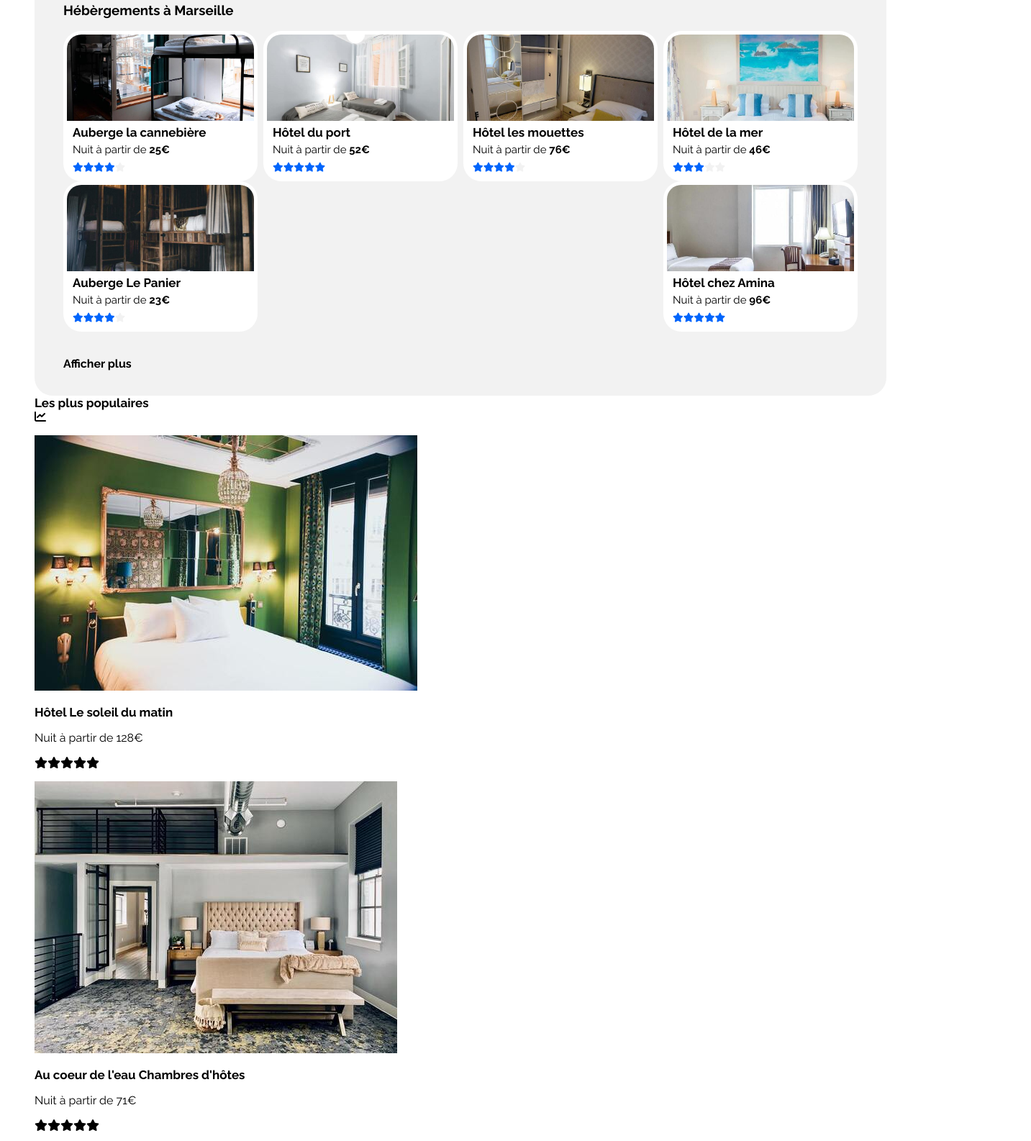
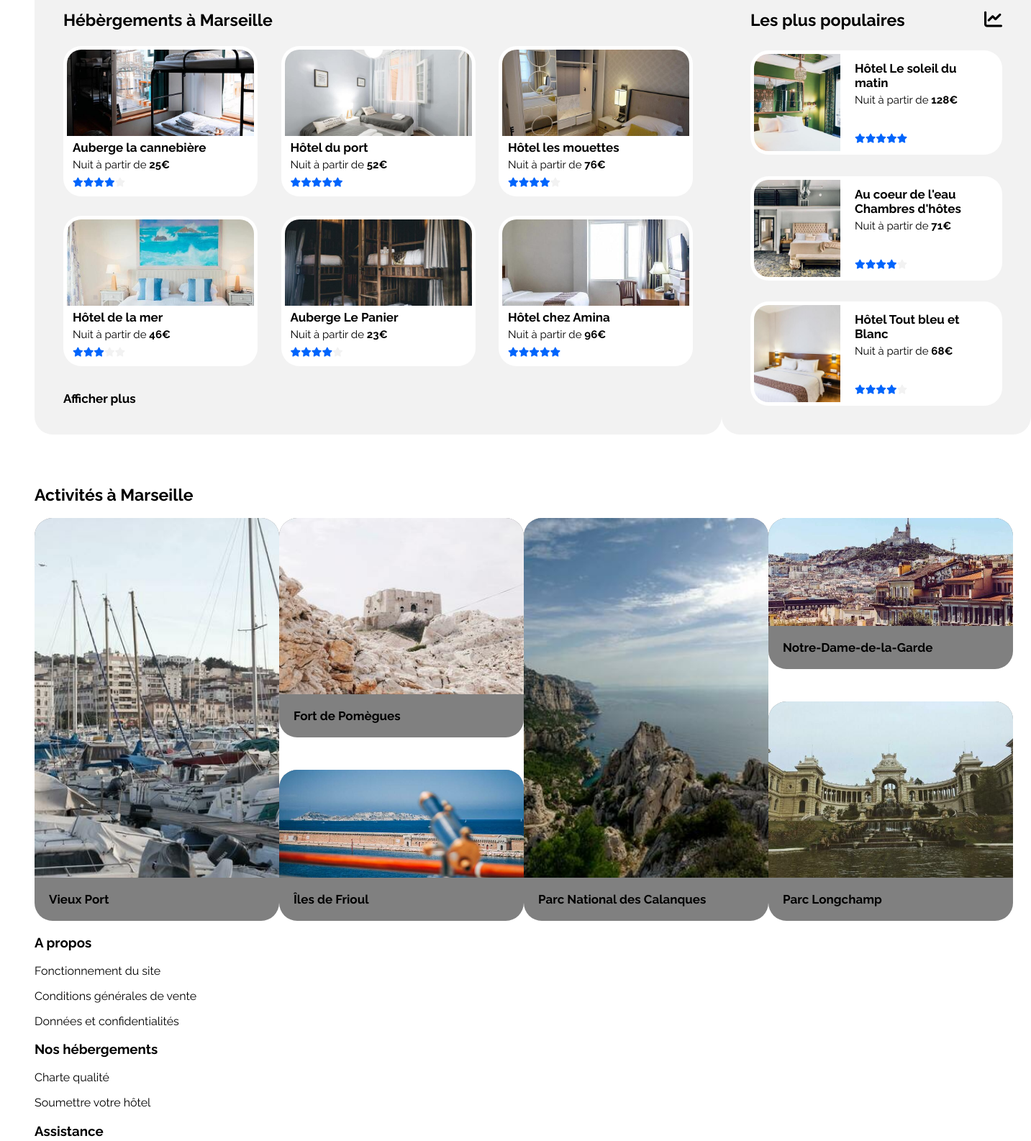
Before and after one commit to Aneantyx/projet_02, a plain HTML site: page reservia.html in a window 1280 px wide. Shown: the part 417-2003 px from the top of the page at 72% size, 1433 px wide, since content can reach past the window. Drawn offline with Linux system fonts and the light colour scheme.

Commit message:
Avancement partie activité

```diff
--- a/reservia.css
+++ b/reservia.css
@@ -15,7 +15,7 @@ body{
 
 }
 
-#recherches h1{
+h1{
 
     font-size: 23px;
 
@@ -198,7 +198,7 @@ form #bouton_recherche{
 #recherches > p:last-child{
 
     font-size: 15px;
-    margin: 25px 0 25px 0;
+    margin: 30px 0;
 
 }
 
@@ -215,14 +215,37 @@ form #bouton_recherche{
 
 
 
+/*Hebergements*/
+
+#hebergements{
+
+    display: flex;
+    flex-direction: row;
+    justify-content: space-between;
+    height: 630px;
+    margin-bottom: 70px;
+
+}
+
+
+
 
 /*Choix hébergements*/
 
 #choix_hebergements{
 
     background-color: #F2F2F2;
-    padding: 20px 40px;
+    padding: 40px;
     border-radius: 25px;
+    display: flex;
+    flex-direction: column;
+    justify-content: space-between;
+
+}
+
+#choix_hebergements h1{
+
+    margin-top: 0px;
 
 }
 
@@ -232,6 +255,8 @@ form #bouton_recherche{
     flex-wrap: wrap;
     justify-content: space-between;
     align-content: space-between;
+    width: 875px;
+    height: 450px;
 
 }
 
@@ -277,7 +302,7 @@ form #bouton_recherche{
 
 #choix_hebergements .text_image p span{
 
-        font-weight: bold;
+    font-weight: bold;
 
 }
 
@@ -288,7 +313,7 @@ form #bouton_recherche{
 
 }
 
-#choix_hebergements .text_image > span .grey_star{
+#choix_hebergements .text_image > span .gray_star{
 
     color: #F2F2F2;
 
@@ -296,9 +321,173 @@ form #bouton_recherche{
 
 #choix_hebergements .plus_hebergement{
 
-    margin: 35px 0 15px 0;
+    margin-top: 35px;
     font-weight: bold;
     color: black;
     text-decoration: none;
+    font-size: 17px;
 
 }
+
+
+
+
+/*populaires*/
+
+#populaires{
+
+    background-color: #F2F2F2;
+    border-radius: 25px;
+    display: flex;
+    flex-direction: column;
+    padding: 40px;
+    justify-content: space-between;
+
+}
+
+#populaires > div:first-child{
+
+    display: flex;
+    justify-content: space-between;
+    align-items: center;
+
+}
+
+#populaires h1{
+
+    margin: 0px;
+
+}
+
+#populaires > div:first-child i{
+
+    font-size: 25px;
+
+}
+
+#populaires .selection_populaire{
+
+    background-color: white;
+    border-radius: 25px;
+    padding: 5px;
+    display: flex;
+
+}
+
+#populaires .selection_populaire p:first-child{
+
+    height: 135px;
+    width: 120px;
+    margin: 0px;
+
+}
+
+#populaires img{
+
+    width: 100%;
+    height: 100%;
+    border-radius: 20px 0 0 20px;
+    object-fit: cover;
+
+}
+
+#populaires .text_image{
+
+    width: 180px;
+    margin: 10px 20px;
+    display: flex;
+    flex-direction: column;
+    justify-content: space-between;
+
+}
+
+#populaires .text_image p{
+
+    font-size: 15px;
+    margin: 5px 0px;
+
+}
+
+#populaires .text_image p span{
+
+    font-weight: bold;
+
+}
+
+#populaires .text_image > span{
+
+    font-size: 13px;
+    color: #0065FC;
+
+}
+
+#populaires .text_image > span .gray_star{
+
+    color: #F2F2F2;
+
+}
+
+
+
+
+/*Activités*/
+
+#activités div{
+
+    display: flex;
+    justify-content: space-between;
+
+}
+
+#activités div div{
+
+    flex-direction: column;
+    border-radius: 25px;
+
+}
+
+#activités .activités_images{
+
+    background-color: gray;
+
+}
+
+#activités p{
+
+    width: 340px;
+    margin: 0px;
+
+}
+
+#activités h2{
+
+    margin: 20px;
+
+}
+
+#activités .grande_image{
+
+    height: 500px;
+
+}
+
+#activités .moyenne_image{
+
+    height: 245px;
+
+}
+
+#activités .petite_image{
+
+    height: 150px;
+
+}
+
+#activités img{
+
+    width: 100%;
+    height: 100%;
+    object-fit: cover;
+    border-radius: 25px 25px 0 0;
+
+}
--- a/reservia.html
+++ b/reservia.html
@@ -80,7 +80,7 @@
                                 <h2>Auberge la cannebière</h2>
                                 <p>Nuit à partir de <span>25€</span></p>
                                 <span>
-                                    <i class="fas fa-star"></i><i class="fas fa-star"></i><i      class="fas fa-star"></i><i class="fas fa-star"></i><i class="fas fa-star grey_star" ></i>
+                                    <i class="fas fa-star"></i><i class="fas fa-star"></i><i      class="fas fa-star"></i><i class="fas fa-star"></i><i class="fas fa-star gray_star" ></i>
                                 </span>
                             </div>
                         </div>
@@ -106,7 +106,7 @@
                                 <h2>Hôtel les mouettes</h2>
                                 <p>Nuit à partir de <span>76€</span></p>
                                 <span>
-                                    <i class="fas fa-star"></i><i class="fas fa-star"></i><i class="fas fa-star"></i><i class="fas fa-star"></i><i class="fas fa-star grey_star"></i>
+                                    <i class="fas fa-star"></i><i class="fas fa-star"></i><i class="fas fa-star"></i><i class="fas fa-star"></i><i class="fas fa-star gray_star"></i>
                                 </span>
                             </div>
                         </div>
@@ -119,7 +119,7 @@
                                 <h2>Hôtel de la mer</h2>
                                 <p>Nuit à partir de <span>46€</span></p>
                                 <span>
-                                    <i class="fas fa-star"></i><i class="fas fa-star"></i><i class="fas fa-star"></i><i class="fas fa-star grey_star"></i><i class="fas fa-star grey_star"></i>
+                                    <i class="fas fa-star"></i><i class="fas fa-star"></i><i class="fas fa-star"></i><i class="fas fa-star gray_star"></i><i class="fas fa-star gray_star"></i>
                                 </span>
                             </div>
                         </div>
@@ -132,7 +132,7 @@
                                 <h2>Auberge Le Panier</h2>
                                 <p>Nuit à partir de <span>23€</span></p>
                                 <span>
-                                    <i class="fas fa-star"></i><i class="fas fa-star"></i><i class="fas fa-star"></i><i class="fas fa-star"></i><i class="fas fa-star grey_star"></i>
+                                    <i class="fas fa-star"></i><i class="fas fa-star"></i><i class="fas fa-star"></i><i class="fas fa-star"></i><i class="fas fa-star gray_star"></i>
                                 </span>
                             </div>
                         </div>
@@ -152,37 +152,62 @@
 
                     </div>
 
-                    <div>
                     <a href="#" class="plus_hebergement">Afficher plus</a>
-                    </div>
 
                 </section>
 
                 <section id="populaires">
 
-                    <h2>Les plus populaires</h2>
+                    <div>
+                        <h1>Les plus populaires</h1>
                         <i class="fas fa-chart-line"></i>
+                    </div>
 
+
+                        <div class="selection_populaire">
                             <p>
                             <img src="images/hebergements/4_small/emile-guillemot-Bj_rcSC5XfE-unsplash.jpg" alt="Hôtel Le soleil du matin">
+                        </p>
+                        <div class="text_image">
+                            <div>
                                 <h2>Hôtel Le soleil du matin</h2>
-                        <p>Nuit à partir de 128€</p>
+                                <p>Nuit à partir de <span>128€</span></p>
+                            </div>
+                            <span>
                                 <i class="fas fa-star"></i><i class="fas fa-star"></i><i class="fas fa-star"></i><i class="fas fa-star"></i><i class="fas fa-star"></i>
-                    </p>
+                            </span>
+                        </div>
+                    </div>
 
+                    <div class="selection_populaire">
                         <p>
                             <img src="images/hebergements/4_small/aw-creative-VGs8z60yT2c-unsplash.jpg" alt="Au coeur de l'eau Chambres d'hôtes">
+                        </p>
+                        <div class="text_image">
+                            <div>
                                 <h2>Au coeur de l'eau Chambres d'hôtes</h2>
-                        <p>Nuit à partir de 71€</p>
-                        <i class="fas fa-star"></i><i class="fas fa-star"></i><i class="fas fa-star"></i><i class="fas fa-star"></i><i class="fas fa-star"></i>
-                    </p>
+                                <p>Nuit à partir de <span>71€</span></p>
+                            </div>
+                            <span>
+                                    <i class="fas fa-star"></i><i class="fas fa-star"></i><i class="fas fa-star"></i><i class="fas fa-star"></i><i class="fas fa-star gray_star"></i>
+                            </span>
+                        </div>
+                    </div>
 
+                    <div class="selection_populaire">
                         <p>
                             <img src="images/hebergements/4_small/febrian-zakaria-sjvU0THccQA-unsplash.jpg" alt="Hôtel Tout bleu et Blanc">
+                        </p>
+                        <div class="text_image">
+                            <div>
                                 <h2>Hôtel Tout bleu et Blanc</h2>
-                        <p>Nuit à partir de 68€</p>
-                        <i class="fas fa-star"></i><i class="fas fa-star"></i><i class="fas fa-star"></i><i class="fas fa-star"></i><i class="fas fa-star"></i>
-                    </p>
+                                <p>Nuit à partir de <span>68€</span></p>
+                            </div>
+                            <span>
+                                <i class="fas fa-star"></i><i class="fas fa-star"></i><i class="fas fa-star"></i><i class="fas fa-star"></i><i class="fas fa-star gray_star"></i>
+                            </span>
+                        </div>
+                    </div>
 
                 </section>
 
@@ -194,35 +219,51 @@
 
                 <div>
 
-                    <p>
+                    <div class="activités_images">
+                        <p class="grande_image">
                             <img src="images/activites/4_small/reno-laithienne-QUgJhdY5Fyk-unsplash.jpg" alt="Vieux Port">
+                        </p>
                         <h2>Vieux Port</h2>
+                    </div>
+
+                    <div>
+                        <div class="activités_images">
+                            <p class="moyenne_image">
+                                <img src="images/activites/4_small/paul-hermann-QFTrLdQIRhI-unsplash.jpg" alt="Fort de Pomègues">
                             </p>
+                                <h2>Fort de Pomègues</h2>
+                        </div>
 
-                    <p>
-                        <img src="images/activites/4_small/paul-hermann-QFTrLdQIRhI-unsplash.jpg" alt="Fort de Pomègues">
-                        <h2>Fort de Pomègues</h2>
+                        <div class="activités_images">
+                            <p class="petite_image">
+                                <img src="images/activites/4_small/kevin-hikari-rV_Qd1l-VXg-unsplash.jpg" alt="Îles de Frioul">
                             </p>
+                                <h2>Îles de Frioul</h2>
+                        </div>
+                    </div>
 
-                    <p>
-                        <img src="images/activites/4_small/kevin-hikari-rV_Qd1l-VXg-unsplash.jpg" alt="Îles de Frioul">
-                        <h2>Îles de Frioul</h2>
+                    <div class="activités_images">
+                        <p class="grande_image">
+                            <img src="images/activites/4_small/kilyan-sockalingum-NR8-cBCN3aI-unsplash.jpg" alt="Parc National des Calanques">
                         </p>
+                            <h2>Parc National des Calanques</h2>
+                    </div>
 
-                    <p>
-                        <img src="images/activites/4_small/kilyan-sockalingum-NR8-cBCN3aI-unsplash.jpg" alt="Parc National des Calanques">
-                        <h2>Parc National des Calanques</h2>
+                    <div>
+                        <div class="activités_images">
+                            <p class="petite_image">
+                                <img src="images/activites/4_small/florian-wehde-xW9e8gdotxI-unsplash.jpg" alt="Notre-Dame-de-la-Garde">
                             </p>
+                                <h2>Notre-Dame-de-la-Garde</h2>
+                        </div>
 
-                    <p>
-                        <img src="images/activites/4_small/florian-wehde-xW9e8gdotxI-unsplash.jpg" alt="Notre-Dame-de-la-Garde">
-                        <h2>Notre-Dame-de-la-Garde</h2>
+                        <div class="activités_images">
+                            <p class="moyenne_image">
+                                <img src="images/activites/4_small/lena-paulin-wH2-EJoDcV0-unsplash.jpg" alt="Parc Longchamp">
                             </p>
-
-                    <p>
-                        <img src="images/activites/4_small/lena-paulin-wH2-EJoDcV0-unsplash.jpg" alt="Parc Longchamp">
                                 <h2>Parc Longchamp</h2>
-                    </p>
+                        </div>
+                    </div>
 
                 </div>
 
```
Lines whose indentation alone changed are shown as unchanged.
